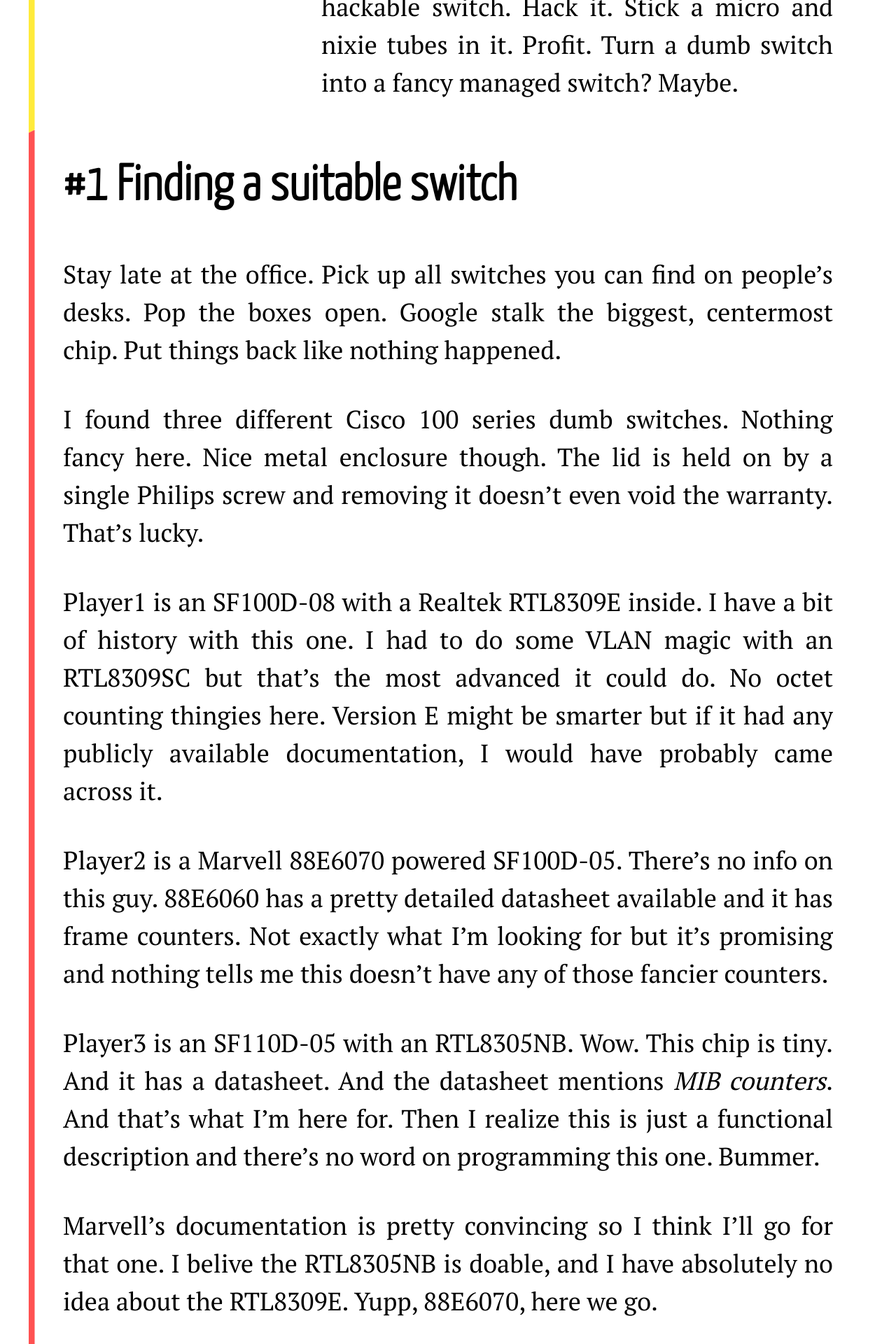
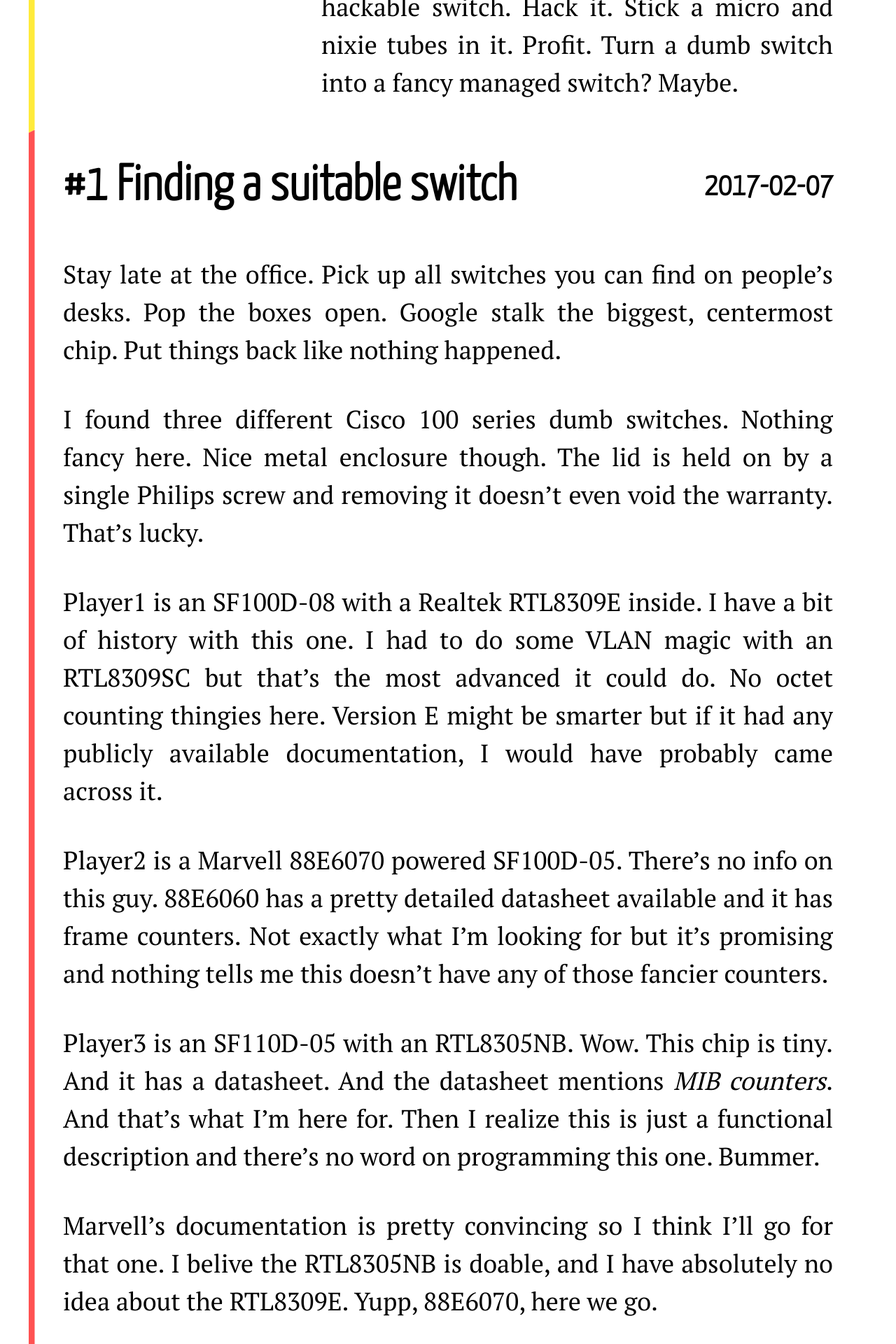
Before and after one commit to ompi/ompo.ly, a Jekyll site: the page built from _stuff/switchy.md, in a window 1280 px wide. Shown: the part 800-2720 px from the top of the page at 70% size. Built offline with Jekyll 4.4.1, drawn with Linux system fonts in a browser that asks for light colours.

Commit message:
show date of posts

```diff
--- a/_layouts/stuff.html
+++ b/_layouts/stuff.html
@@ -10,6 +10,7 @@
 {% for post in site.categories[page.name] reversed %}
   {% capture color %}{% cycle 'post-red', 'post-blue', 'post-yellow' %}{% endcapture %}
   <div class="postbox {{ color }}">
+    <div class="datebox"><h3>{{ post.date | date: "%Y-%m-%d" }}</h3></div>
     <h2>#{{ count }} {{ post.title }}</h2>
     {{ post.content }}
   </div>
--- a/style/ompo.css
+++ b/style/ompo.css
@@ -66,6 +66,13 @@
   font-family: 'Yanone Kaffeesatz', sans-serif;
   font-size: 8vh;
   padding-bottom: 7vh;
+}
+
+h3 {
+  margin: 0;
+  font-family: 'Yanone Kaffeesatz', sans-serif;
+  font-size: 5vh;
+  line-height: 8vh; // same as h2 font size
 }
 
 p {
@@ -139,3 +146,7 @@
 .post-yellow:before {
   background-color: #ffeb3b;
 }
+
+.datebox {
+  float: right;
+}
```
